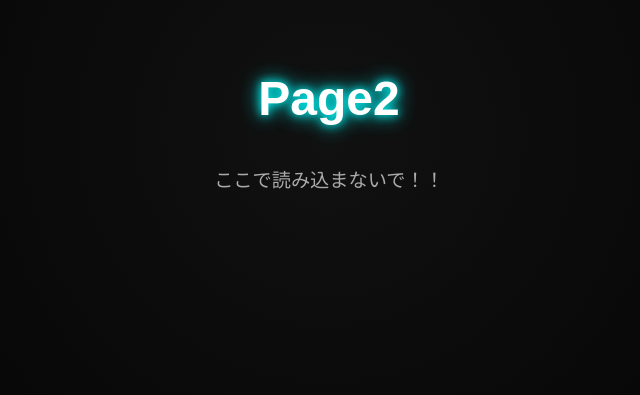
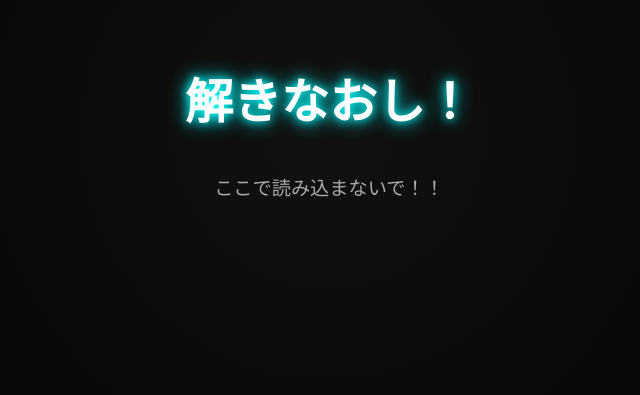
Before and after one commit to tcfk4ensrs-afk/Mystery, a plain HTML site: page far.html in a window 1280 px wide. Shown: the part 289-684 px from the top of the page, without its empty margins (311-951 px from the left). Drawn offline with Linux system fonts and the light colour scheme.

Commit message:
Update heading text to Japanese

```diff
--- a/far.html
+++ b/far.html
@@ -51,7 +51,7 @@
 </style>
 </head>
 <body>
-  <h1>Page2</h1>
+  <h1>解きなおし！</h1>
   <p>ここで読み込まないで！！</p>
 
   <nav>
```
